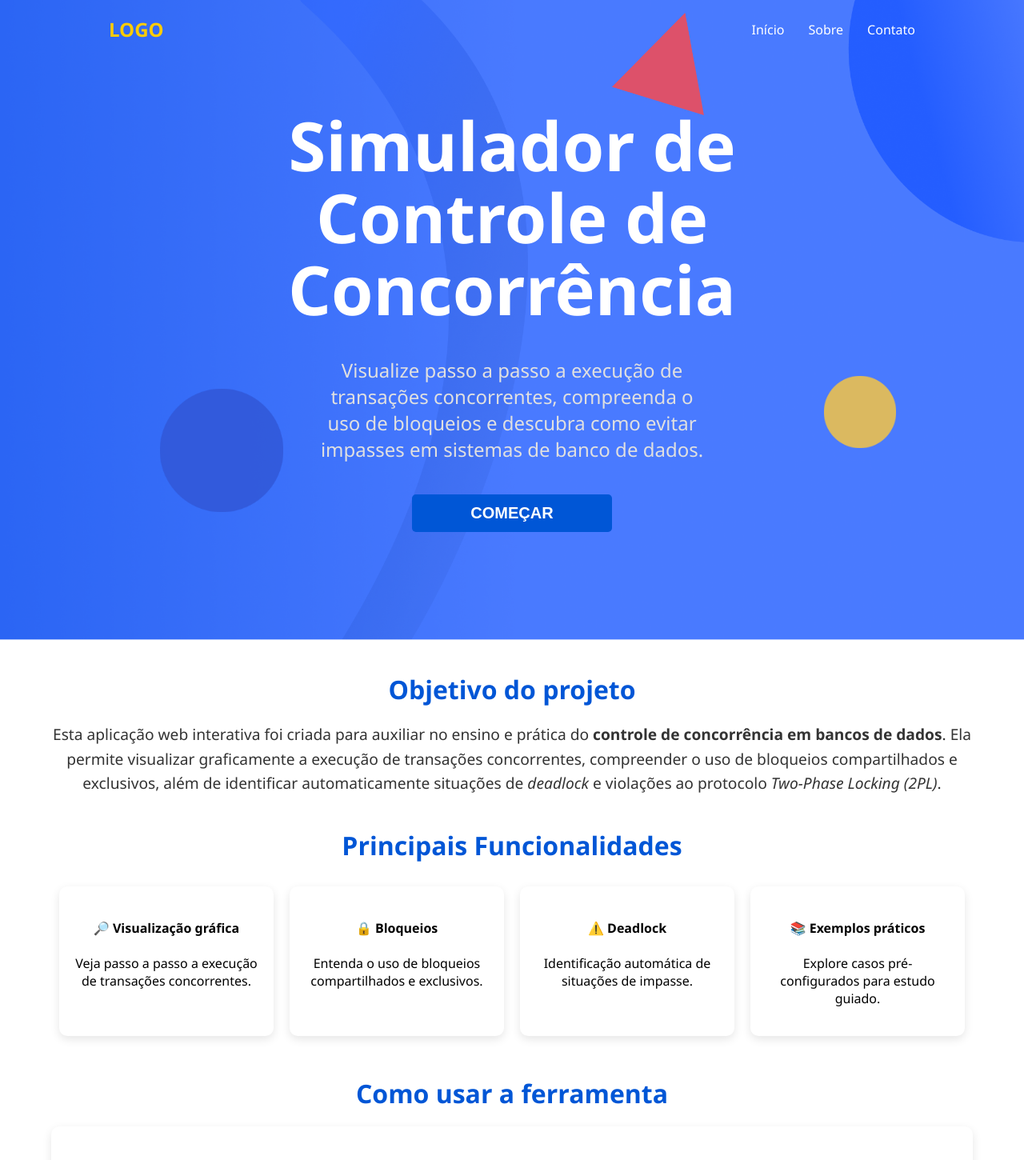
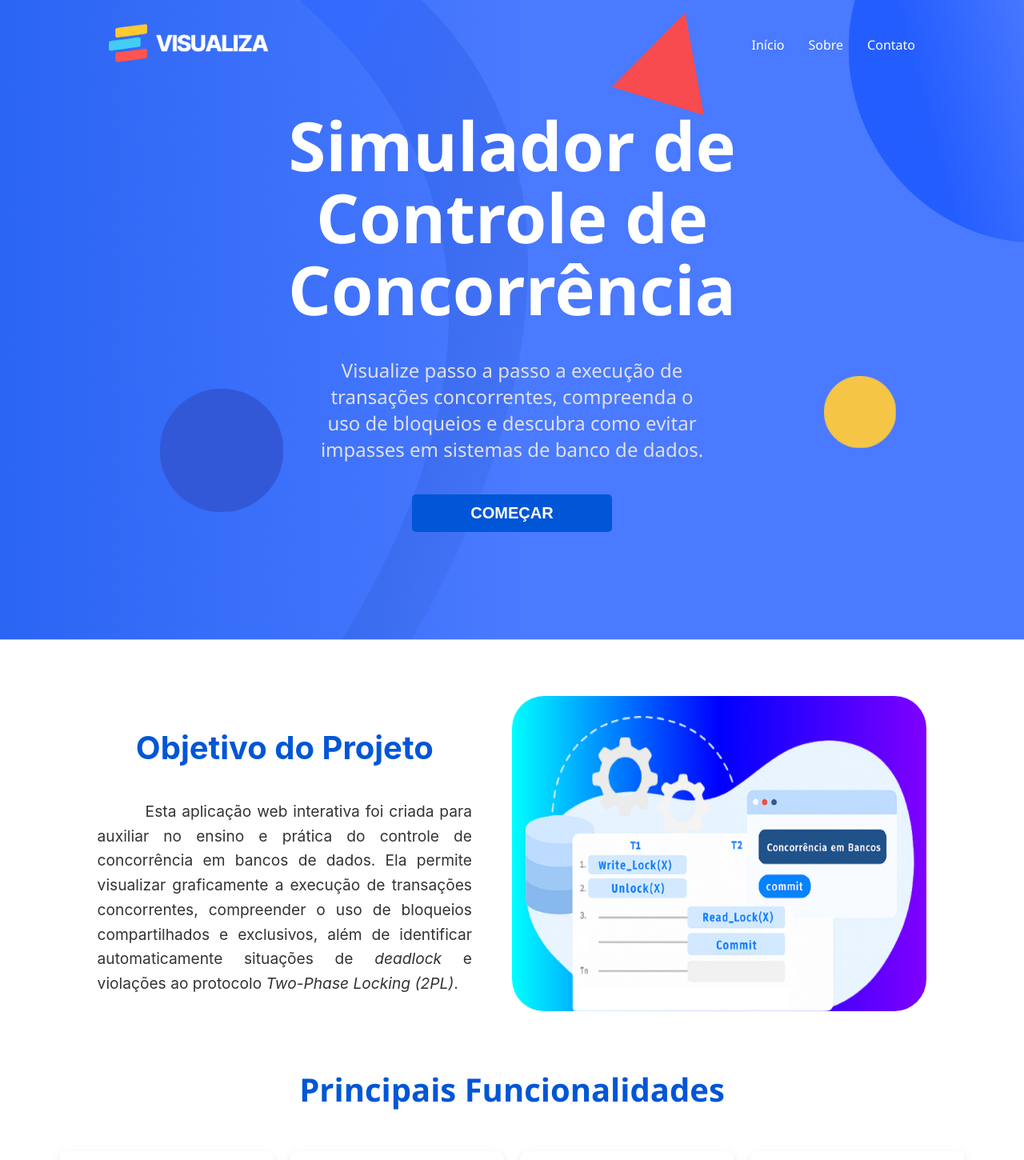
Before and after one commit to Kadu-Santos/controle-concorrencia-app, a React (Create React App) app: page / in a window 1280 px wide. Shown: the top 1450 px of the page at 80% size. Built offline with nearby package versions, Linux system fonts and the light colour scheme.

Commit message:
feat: Atualizando Logo

```diff
--- a/src/components/Navbar/Navbar.css
+++ b/src/components/Navbar/Navbar.css
@@ -9,15 +9,14 @@
   position: absolute; /* fixa dentro do hero */
   top: 0;
   left: 50%;
-  transform: translateX(-50%)
+  transform: translateX(-50%);
+  margin-top: 10px;
+
 }
 
 /* Logo à esquerda */
-.navbar-logo h2 {
-  margin: 0;
-  font-size: 1.5rem;
-  font-weight: bold;
-  color: #ffcc00; /* destaque */
+.logo-image {
+  width: 200px;
 }
 
 /* Espaço central */
--- a/src/components/Navbar/Navbar.js
+++ b/src/components/Navbar/Navbar.js
@@ -1,12 +1,13 @@
 import React from 'react';
 import './Navbar.css';
+import Logo from '../../assets/icons/logo-visualiza.png'
 
 function Navbar() {
   return (
     <nav className="navbar">
       {/* Logo à esquerda */}
       <div className="navbar-logo">
-        <h2>LOGO</h2>
+        <img src={Logo} alt="Logo Visualiza" className="logo-image" />
       </div>
 
       {/* Espaço central */}
--- a/src/screens/Home/HomeScreen.css
+++ b/src/screens/Home/HomeScreen.css
@@ -71,16 +71,41 @@
 /* Seções */
 .sectionTitle {
   text-align: center;
-  font-size: 2rem;
+  font-size: 2.5rem;
   color: #0056d6;
-  margin: 40px 0 20px;
+  margin: 40px 0 40px;
+}
+
+.objective-section {
+  display: flex;
+  gap: 10px;
+  width: 90%;
+  margin: 70px auto;
+}
+
+.objective-section .img {
+  width: 50%;
+  height: auto;
+  margin-left: 40px;
+  background: linear-gradient(
+    90deg,
+    #00ffff,
+    #0000ff,
+    #8000ff
+  );
+  border-radius: 40px;
+}
+
+.objective-section .text-section {
+  font-family: "Inter", sans-serif;
 }
 
 .objectiveText {
-  text-align: center;
   font-size: 1.2rem;
   line-height: 1.6;
   color: #333;
+  text-align: justify;
+  text-indent: 60px;
 }
 
 /* Funcionalidades */
@@ -127,23 +152,24 @@
   position: absolute;
   bottom: 30vh;
   right: 20vh;
-  width: 7vw;   /* antes 120px */
+  width: 7vw; /* antes 120px */
   height: 7vw;
-  background: url(../../assets/abstract-forms/Circulo_Amarelo.png) no-repeat center/cover;
-  opacity: 0.85;
+  background: url(../../assets/abstract-forms/Circulo_Amarelo.png) no-repeat
+    center/cover;
+  /* opacity: 0.85; */
   animation: moveShape1 2s infinite alternate ease-in-out;
   z-index: 1;
-
 }
 
 .imgAbstrata_2 {
   position: absolute;
   bottom: 20vh;
   left: 25vh;
-  width: 12vw;   /* antes 240px */
+  width: 12vw; /* antes 240px */
   height: 12vw;
-  background: url(../../assets/abstract-forms/Circulo_Azul.png) no-repeat center/cover;
-  opacity: 0.85;
+  background: url(../../assets/abstract-forms/Circulo_Azul.png) no-repeat
+    center/cover;
+  /* opacity: 0.85; */
   animation: moveShape2 3s infinite alternate ease-in-out;
   z-index: 1;
 }
@@ -152,30 +178,41 @@
   position: absolute;
   right: 50vh;
   top: 2vh;
-  width: 9vw;   /* antes 170px */
+  width: 9vw; /* antes 170px */
   height: 10vw;
-  background: url(../../assets/abstract-forms/Triangulo.png) no-repeat center/cover;
-  opacity: 0.85;
+  background: url(../../assets/abstract-forms/Triangulo.png) no-repeat
+    center/cover;
+  /* opacity: 0.85; */
   animation: moveShapes3 4s infinite alternate ease-in-out;
   z-index: 1;
 }
 
-
 @keyframes moveShape1 {
-  0%   { transform: translateY(0); }
-  100% { transform: translateY(-15px); }
+  0% {
+    transform: translateY(0);
+  }
+  100% {
+    transform: translateY(-15px);
+  }
 }
 
 @keyframes moveShape2 {
-  0%   { transform: translateY(0); }
-  100% { transform: translateY(15px); }
+  0% {
+    transform: translateY(0);
+  }
+  100% {
+    transform: translateY(15px);
+  }
 }
 
 @keyframes moveShapes3 {
-  0%   { transform: rotate(0deg) translateY(0); }
-  100% { transform: rotate(10deg) translateY(-10px); }
+  0% {
+    transform: rotate(0deg) translateY(0);
+  }
+  100% {
+    transform: rotate(10deg) translateY(-10px);
+  }
 }
-
 
 /* .hero {
   background-image: url(../../assets/abstract-forms/Circulo_Azul.png), url(../../assets/abstract-forms/Circulo_Amarelo.png), url(../../assets/abstract-forms/Triangulo.png), url(../../assets/background.png);
@@ -224,7 +261,7 @@
   .hero-content {
     width: 100%;
     margin: 0;
-    gap: 10px
+    gap: 10px;
   }
 
   .hero-title {
--- a/src/screens/Home/HomeScreen.js
+++ b/src/screens/Home/HomeScreen.js
@@ -8,6 +8,7 @@ import IntegranteCard from "../../components/IntegranteCard/IntegranteCard";
 import Navbar from "../../components/Navbar/Navbar";
 import imgIntegrante from "../../assets/users/user2.jpeg";
 import imgIntegrante1 from "../../assets/users/user1.JPG";
+import Imagem from "../../assets/img.png";
 
 function HomeScreen() {
   const navigate = useNavigate();
@@ -44,17 +45,20 @@ function HomeScreen() {
       <div className="home-container">
         {/* Objetivo */}
         <section className="objective-section">
-          <h3 className="sectionTitle">Objetivo do projeto</h3>
+          <div className="text-section">
+            <h3 className="sectionTitle">Objetivo do Projeto</h3>
             <p className="objectiveText">
               Esta aplicação web interativa foi criada para auxiliar no ensino e
               prática do{" "}
-            <strong>controle de concorrência em bancos de dados</strong>. Ela
+              controle de concorrência em bancos de dados. Ela
               permite visualizar graficamente a execução de transações
               concorrentes, compreender o uso de bloqueios compartilhados e
               exclusivos, além de identificar automaticamente situações de
               <em> deadlock</em> e violações ao protocolo{" "}
               <em>Two-Phase Locking (2PL)</em>.
             </p>
+          </div>
+          <img src={Imagem} alt="Imagem de exemplo" className="img" />
         </section>
 
         {/* Funcionalidades */}
```
Also changed, not shown: src/assets/icons/logo-visualiza.png (added), src/assets/img.png. Lines whose indentation alone changed are shown as unchanged.
